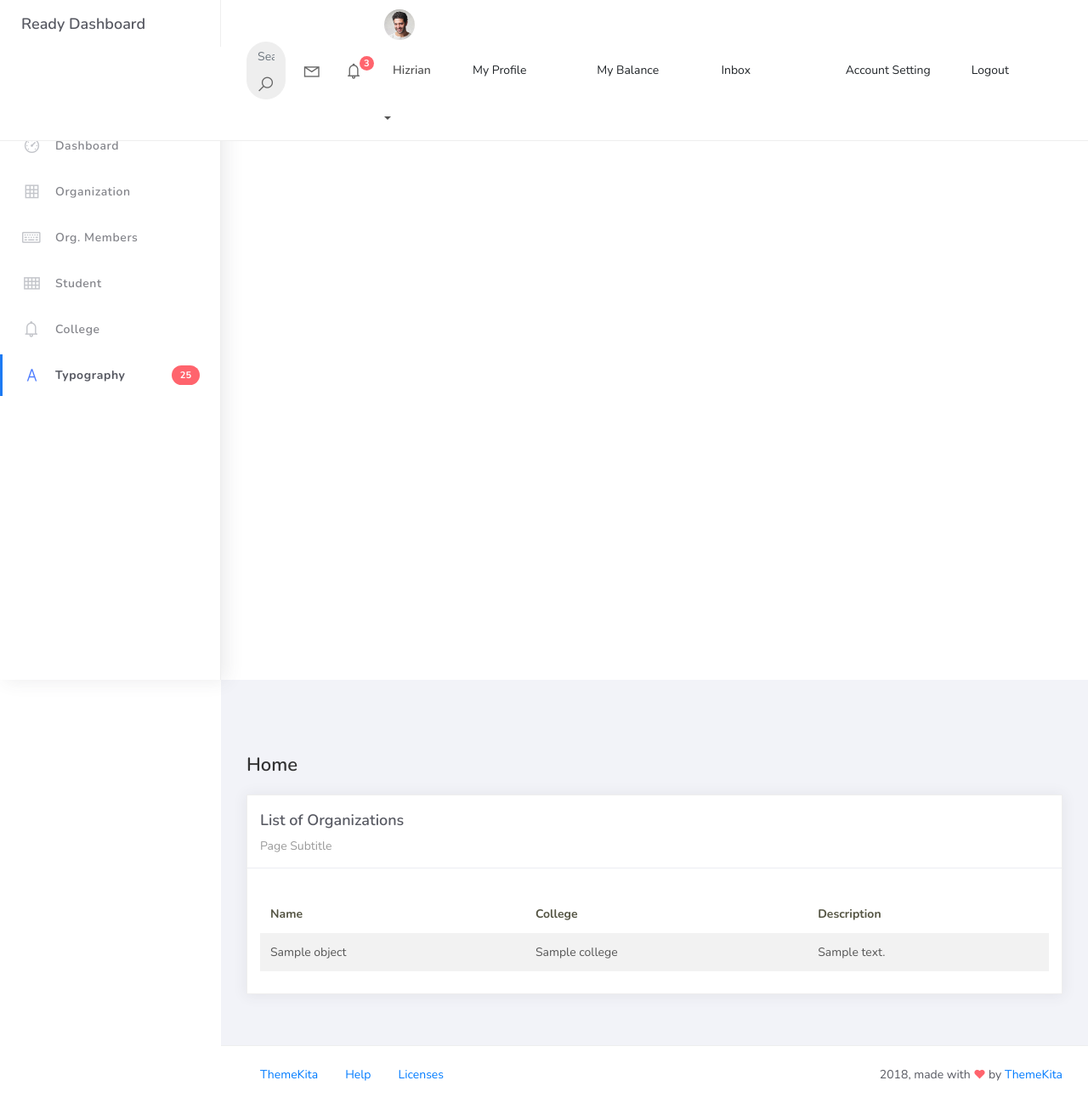
After one commit to ParrotFriend/PSUSphere, a Django app: template projectsite/templates/org_list.html in a window 1280 px wide. The commit adds this page. Shown: the whole page at 85% size. Run offline with Django 5.2, Linux system fonts and the light colour scheme; the template is opened without the code that fills it: most values are stand-ins (such as "Sample title", 1, 10 or a date in 2020); some libraries are stand-ins or nearby versions.

Commit message:
Added Organization ListView and org_list template

```diff
--- a/projectsite/projectsite/urls.py
+++ b/projectsite/projectsite/urls.py
@@ -16,11 +16,12 @@ Including another URLconf
 """
 from django.contrib import admin
 from django.urls import path
-from studentorg.views import HomePageView
+from studentorg.views import HomePageView, OrganizationList
 from studentorg import views
 
 urlpatterns = [
     path("admin/", admin.site.urls),
     path('', HomePageView.as_view(), name='home'),
     path('index.html', views.HomePageView.as_view(), name='home_index'),
+    path('organization_list', OrganizationList.as_view(), name='organization-list'),
 ]
--- a/projectsite/studentorg/views.py
+++ b/projectsite/studentorg/views.py
@@ -7,3 +7,9 @@ class HomePageView(ListView):
     model = Organization
     context_object_name = 'home'
     template_name = "home.html"
+
+class OrganizationList(ListView):
+     model = Organization
+     context_object_name = 'organization'
+     template_name = 'org_list.html'
+     paginate_by = 5
--- a/projectsite/templates/base.html
+++ b/projectsite/templates/base.html
@@ -176,7 +176,7 @@
 							</a>
 						</li>
 						<li class="nav-item">
-							<a href="components.html">
+							<a href="{% url 'organization-list' %}">
 								<i class="la la-table"></i>
 								<p>Organization</p>
 							</a>
--- /dev/null
+++ b/projectsite/templates/org_list.html
@@ -0,0 +1,42 @@
+{% extends 'base.html' %}
+{% load static %}
+{% block content %}
+
+<div class="content">
+  <div class="container-fluid">
+    <h4 class="page-title">Home</h4>
+    <div class="row">
+      <div class="col-md-12">
+        <div class="card">
+          <div class="card-header">
+            <div class="card-title">List of Organizations</div>
+            <div class="card-category">Page Subtitle</div>
+          </div>
+          <div class="card-body">
+            <table class="table table-striped mt-3">
+              <thead>
+                <tr>
+                  <th scope="col">Name</th>
+                  <th scope="col">College</th>
+                  <th scope="col">Description</th>
+                </tr>
+              </thead>
+              <tbody>
+                {% for object in object_list %}
+                <tr>
+                  <td>{{ object.name }}</td>
+                  <td>{{ object.college }}</td>
+                  <td>{{ object.description }}</td>
+                </tr>
+                {% endfor %}
+              </tbody>
+            </table>
+            {% include 'includes/pagination.html' %}
+          </div>
+        </div>
+      </div>
+    </div>
+  </div>
+</div>
+
+{% endblock %}
```
